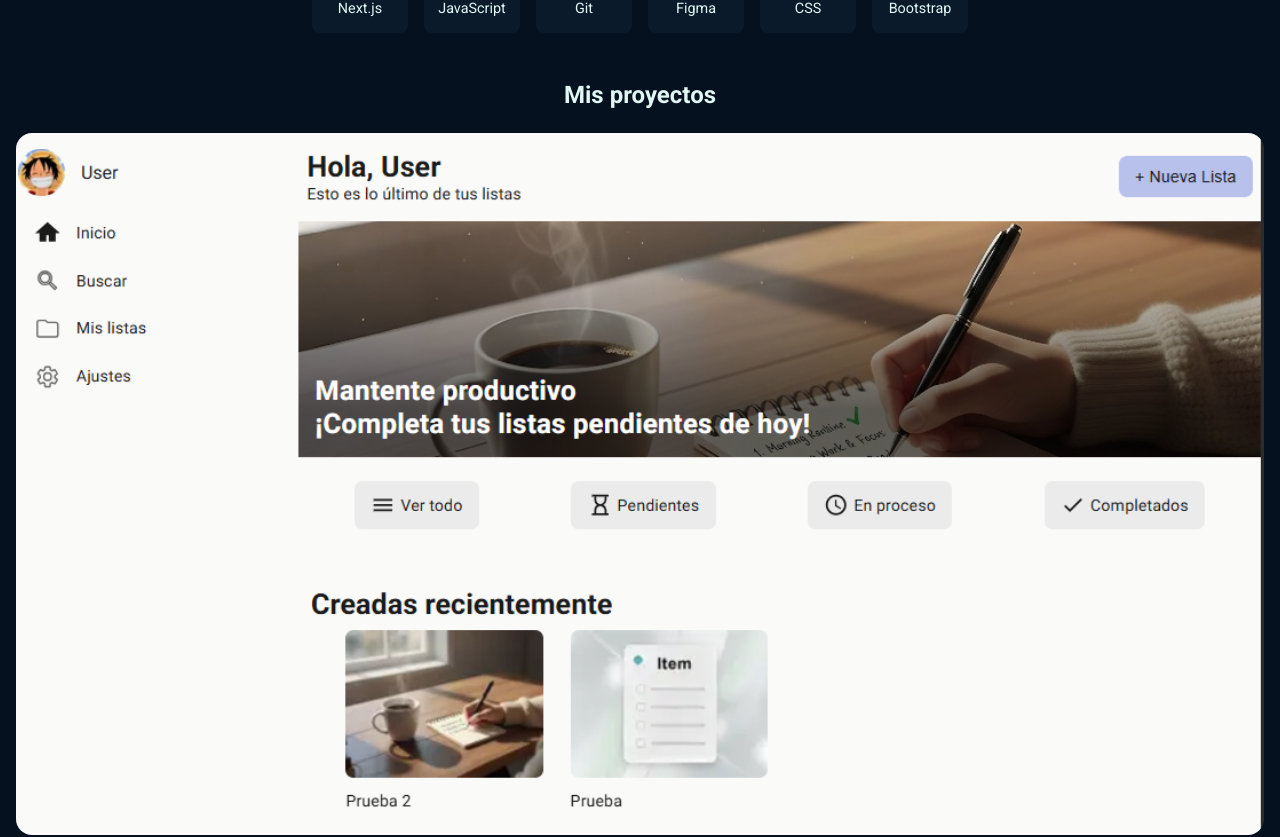
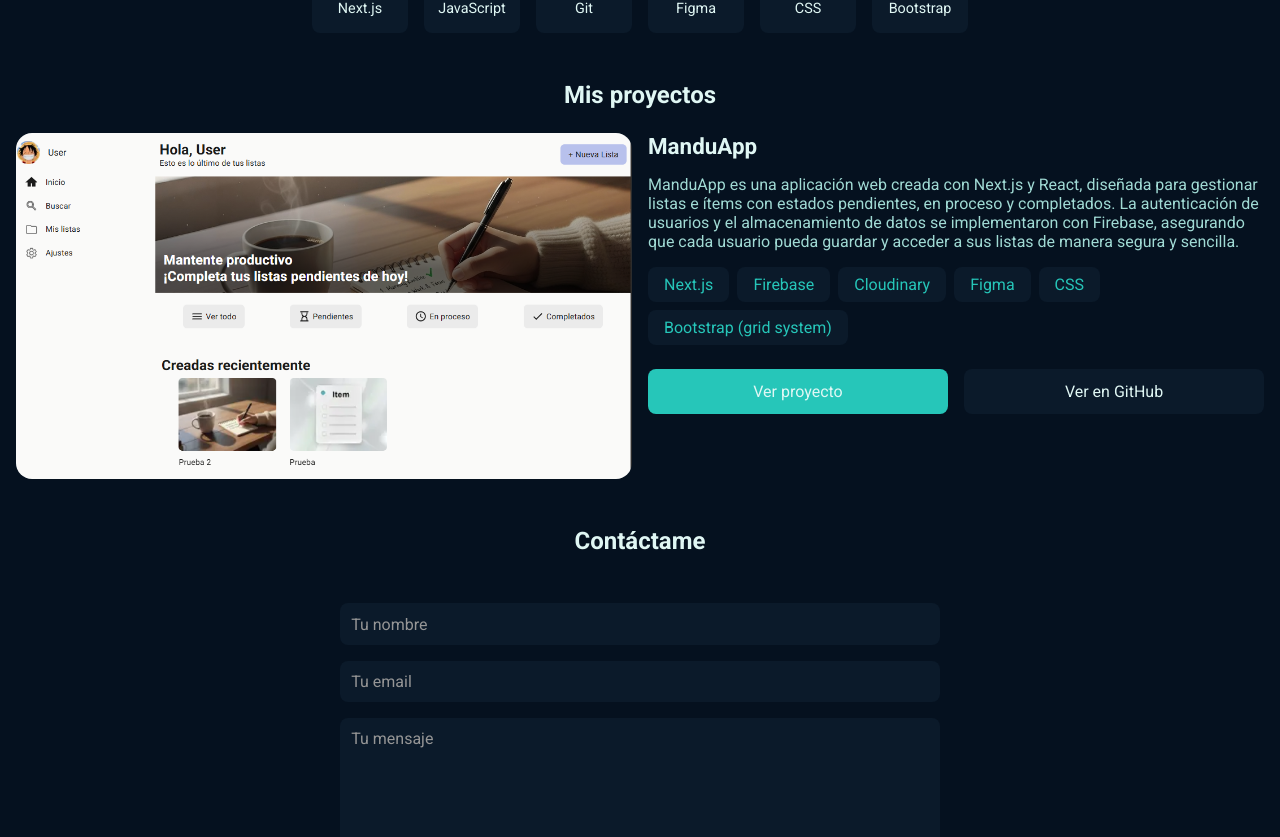
Before and after one commit to rodrigocattebeke/portfolio-updated, a React (Vite) app: page / in a window 1280 px wide. Shown: the part 1071-1908 px from the top of the page. Built offline with nearby package versions, Linux system fonts and the light colour scheme.

Commit message:
feat(ProyectCard): make responsive and add new prop to reverse card layout

```diff
--- a/src/components/proyectCard/ProyectCard.jsx
+++ b/src/components/proyectCard/ProyectCard.jsx
@@ -10,18 +10,22 @@
  * @param {Array} props.tools - Array of tools used in the proyect
  * @param {String} props.proyectURL - Proyect page URL
  * @param {String} props.githubURL - Proyect repository URL
+ * @param {boolean} props.reverse - Reverse proyect card
  * @returns
  */
 
-export const ProyectCard = ({ title, description, img, tools, proyectURL, githubURL }) => {
+export const ProyectCard = ({ title, description, img, tools, proyectURL, githubURL, reverse = false }) => {
+  console.log(reverse);
   if (!title) return console.error("Se necesita pasar el título");
   if (!img) return console.error("Se necesita pasar el src de la imagen");
   if (!proyectURL) return console.error("Se necesita pasar la URL al proyecto");
   if (!githubURL) return console.error("Se necesita pasar la URL al github");
 
   return (
-    <div className={styles.proyectCard}>
-      <div className={styles.imgContainer}>{<img src={img} alt={`Imagen del proyecto ${title}`} />}</div>
+    <div className={`${styles.proyectCard} ${reverse ? styles.reverse : ""}`}>
+      <div className={styles.imgWrapper}>
+        <div className={styles.imgContainer}>{<img src={img} alt={`Imagen del proyecto ${title}`} />}</div>
+      </div>
       <div className={styles.body}>
         <p className={styles.title}>{title}</p>
         <p className={styles.description}>{description}</p>
--- a/src/components/proyectCard/ProyectCard.module.css
+++ b/src/components/proyectCard/ProyectCard.module.css
@@ -20,7 +20,6 @@
 .imgContainer {
   position: relative;
   width: 100%;
-  height: auto;
   aspect-ratio: 16/9;
   background-color: var(--color-bg-secondary);
   border-radius: 1rem;
@@ -32,6 +31,13 @@
   width: 100%;
   height: 100%;
   object-fit: cover;
+}
+
+.imgWrapper {
+  display: flex;
+  align-items: start;
+  justify-content: center;
+  width: 100%;
 }
 
 .proyectCard {
@@ -51,3 +57,18 @@
   gap: 0.5rem;
   flex-wrap: wrap;
 }
+
+/*    Media queries*/
+@media screen and (min-width: 750px) {
+  .proyectCard {
+    flex-direction: row;
+  }
+
+  .proyectCard.reverse {
+    flex-direction: row-reverse;
+  }
+
+  .buttonsContainer {
+    flex-direction: row;
+  }
+}
```
